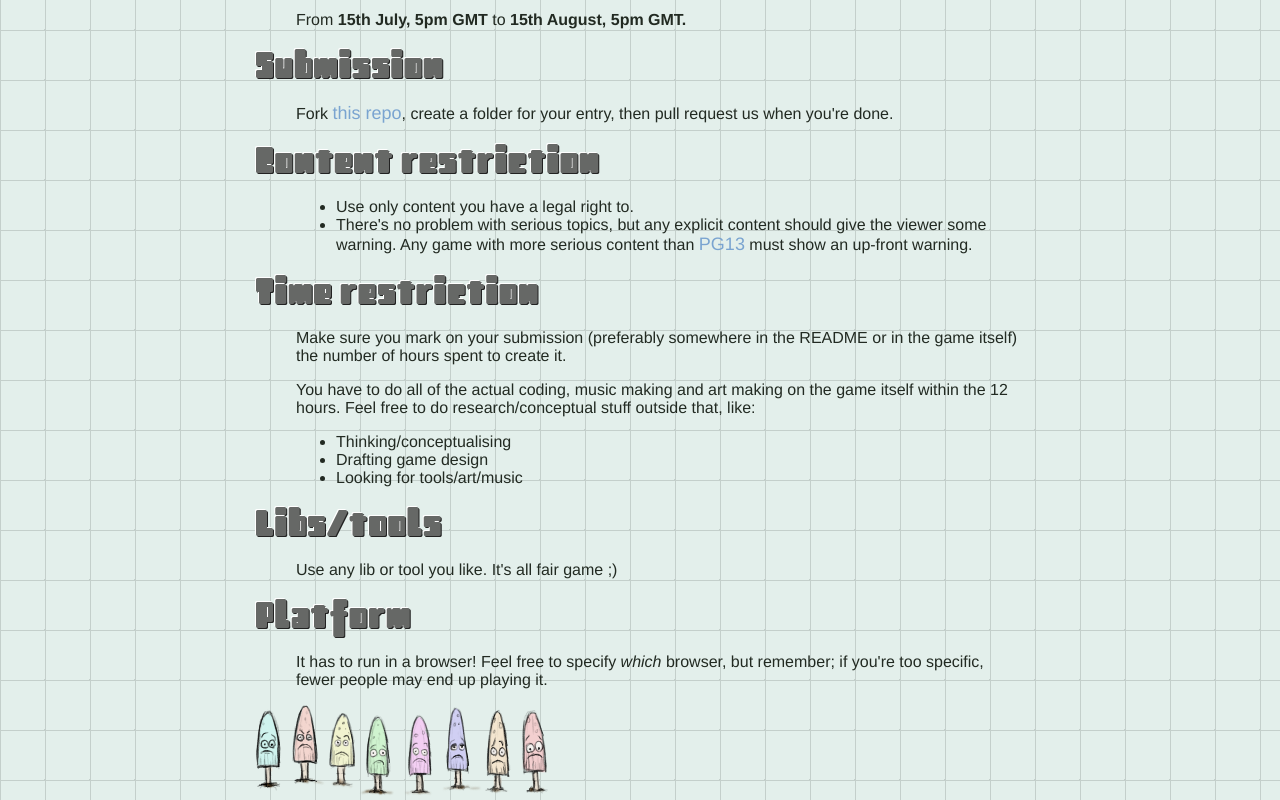
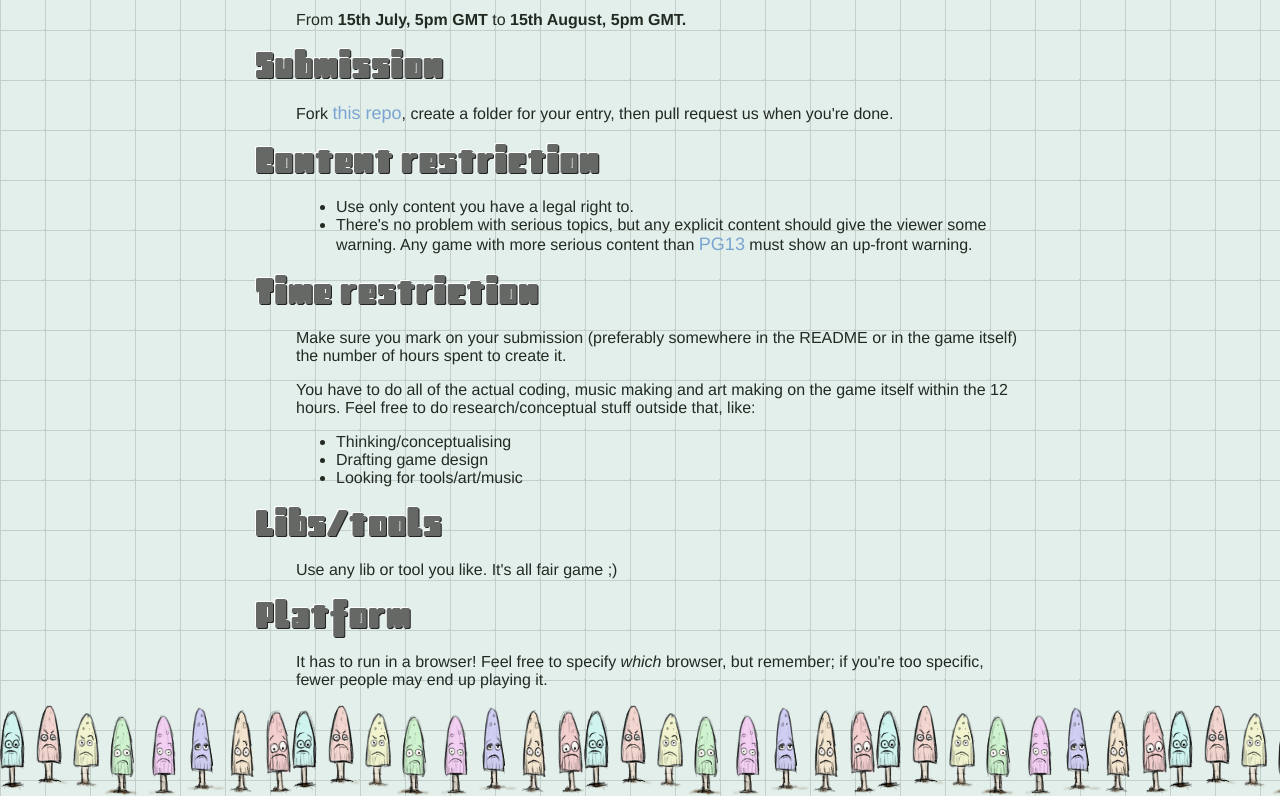
Before and after one commit to hashbbg/bbgchallenge8, a plain HTML site: page index.html in a window 1280 px wide. Shown: the part 869-1669 px from the top of the page. Drawn offline with Linux system fonts and the light colour scheme.

Commit message:
even more shrooms !

```diff
--- a/index.html
+++ b/index.html
@@ -104,7 +104,8 @@
             <section>
                 <p>It has to run in a browser! Feel free to specify <em>which</em> browser, but remember; if you're too specific, fewer people may end up playing it.</p>
             </section>
-            <img src="images/smallies.png"/>
         </article>
+        <div class="bottom-shrooms">
+        </div>
     </body>
 </html>
--- a/styles/main.css
+++ b/styles/main.css
@@ -87,3 +87,9 @@ article a {
 section {
     margin-left: 40px;
 }
+
+.bottom-shrooms {
+    background: url('../images/smallies.png') repeat-x;
+    width: 100%;
+    height: 91px;
+}
```
